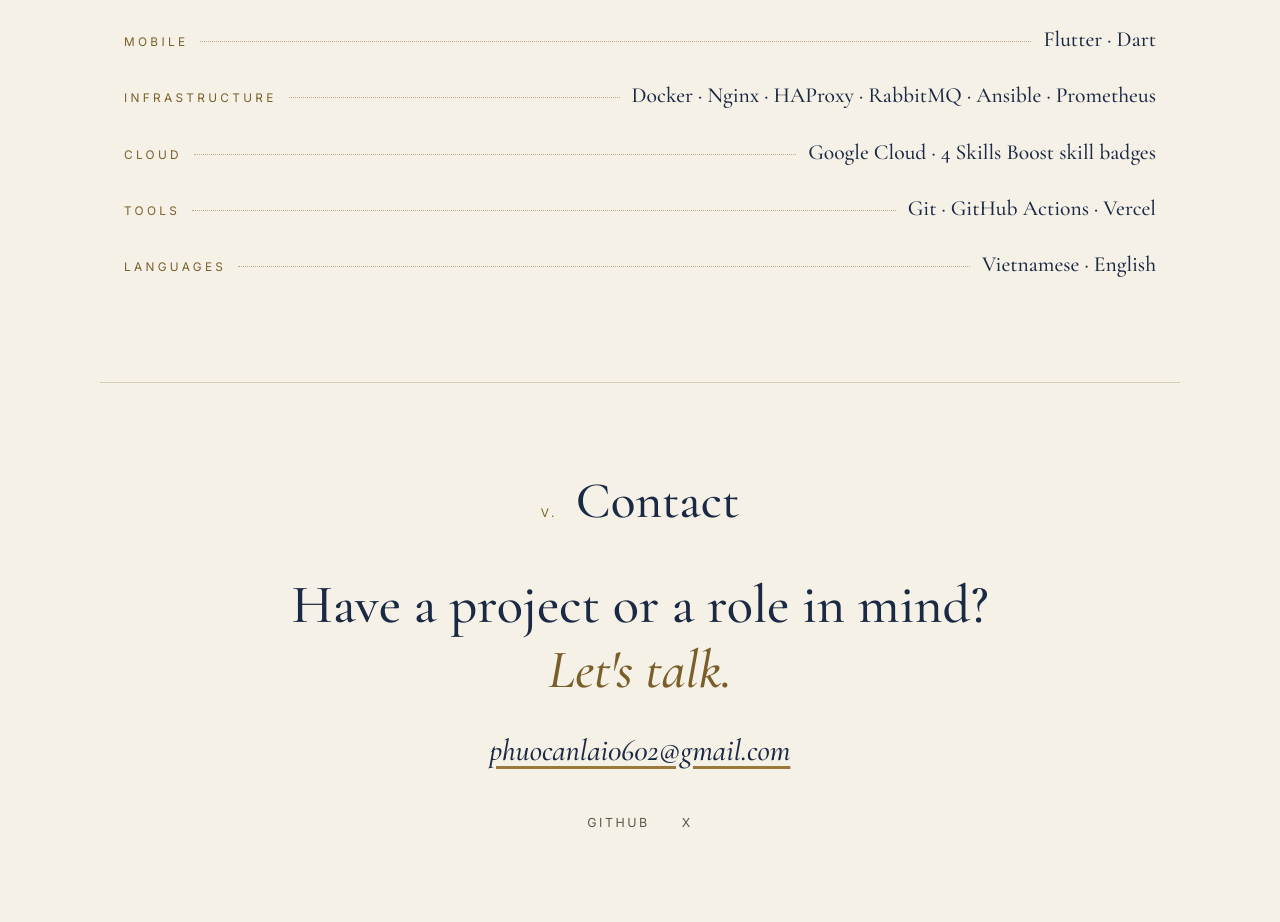
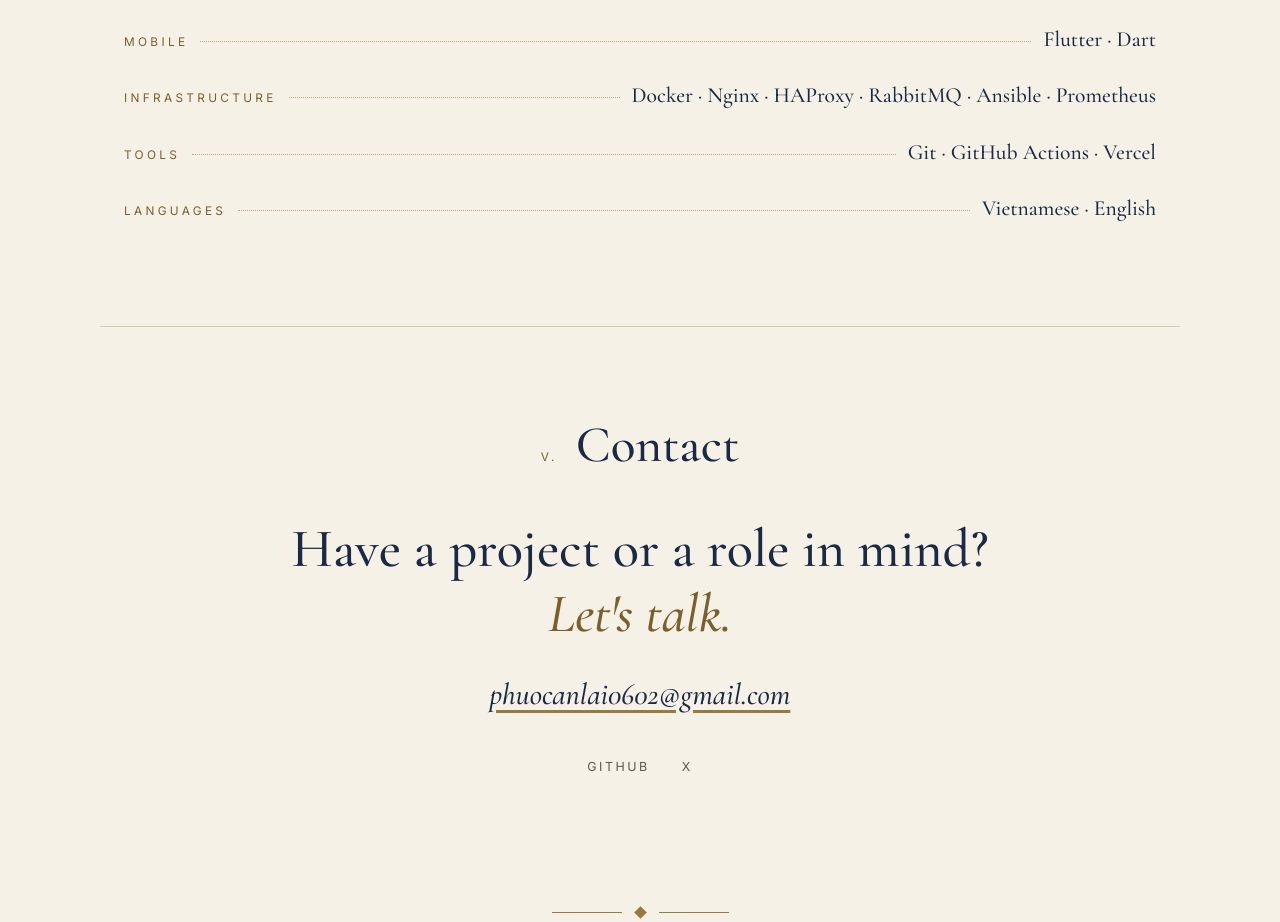
Before and after one commit to KatoPan625/KatoPan625.github.io, a plain HTML site: page index.html in a window 1280 px wide. Shown: the part 4941-5863 px from the top of the page. Drawn offline with nearby package versions, Linux system fonts and the light colour scheme.

Commit message:
Remove cloud row from toolkit

```diff
--- a/index.html
+++ b/index.html
@@ -171,7 +171,6 @@
         <div><dt>Web</dt><dd>React · Next.js</dd></div>
         <div><dt>Mobile</dt><dd>Flutter · Dart</dd></div>
         <div><dt>Infrastructure</dt><dd>Docker · Nginx · HAProxy · RabbitMQ · Ansible · Prometheus</dd></div>
-        <div><dt>Cloud</dt><dd>Google Cloud · 4 Skills Boost skill badges</dd></div>
         <div><dt>Tools</dt><dd>Git · GitHub Actions · Vercel</dd></div>
         <div><dt>Languages</dt><dd>Vietnamese · English</dd></div>
       </dl>
```
